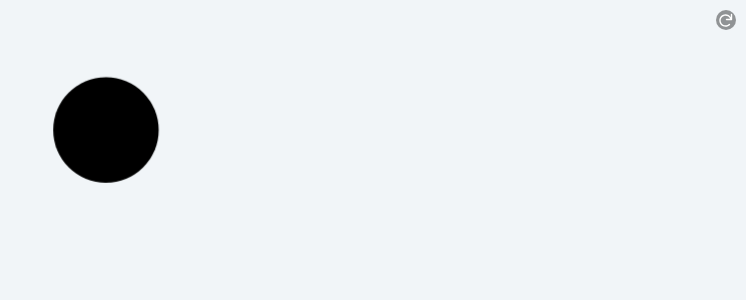
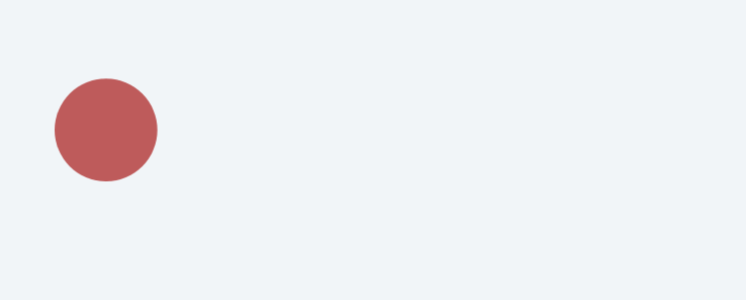
Before and after one commit to alivarastepour/react, a React (Create React App) app: page / in a window 1280 px wide. Shown: the top 300 px of the page, without its empty margins (534-1280 px from the left). Built offline with nearby package versions, Linux system fonts and the light colour scheme.

Commit message:
framer-motion spinner is costumized

```diff
--- a/src/tutorial/27-react-with-framer-motion/index.js
+++ b/src/tutorial/27-react-with-framer-motion/index.js
@@ -1,19 +1,16 @@
 import * as React from "react";
 import { useState } from "react";
 import { motion } from "framer-motion";
-import { Refresh } from "./refresh";
 
 import "./styles.css";
 
 const Setup = () => {
-  const [count, setCount] = useState(0);
   return (
     <>
-      <Refresh onClick={() => setCount(count + 1)} />
       <div className="example-container">
         <motion.div
           animate={{
-            scale: [1, 2, 2, 1, 1],
+            scale: [0.5, 1, 1.5, 1, 0.5],
             rotate: [0, 0, 270, 270, 0],
             borderRadius: ["20%", "20%", "50%", "50%", "20%"]
           }}
--- a/src/tutorial/27-react-with-framer-motion/refresh.js
+++ /dev/null
@@ -1,38 +0,0 @@
-import * as React from "react";
-import { motion } from "framer-motion";
-
-const button = {
-  rest: { scale: 1 },
-  hover: { scale: 1.1 },
-  pressed: { scale: 0.95 }
-};
-const arrow = {
-  rest: { rotate: 0 },
-  hover: { rotate: 360 }
-};
-
-export const Refresh = ({ onClick }) => {
-  return (
-    <motion.div
-      className="refresh"
-      onClick={onClick}
-      variants={button}
-      initial="rest"
-      whileHover="hover"
-      whileTap="pressed"
-    >
-      <motion.svg
-        width="16"
-        height="16"
-        xmlns="http://www.w3.org/2000/svg"
-        variants={arrow}
-      >
-        <motion.path
-          d="M12.8 5.1541V2.5a.7.7 0 0 1 1.4 0v5a.7.7 0 0 1-.7.7h-5a.7.7 0 0 1 0-1.4h3.573c-.7005-1.8367-2.4886-3.1-4.5308-3.1C4.8665 3.7 2.7 5.85 2.7 8.5s2.1665 4.8 4.8422 4.8c1.3035 0 2.523-.512 3.426-1.4079a.7.7 0 0 1 .986.9938C10.7915 14.0396 9.2186 14.7 7.5422 14.7 4.0957 14.7 1.3 11.9257 1.3 8.5s2.7957-6.2 6.2422-6.2c2.1801 0 4.137 1.1192 5.2578 2.8541z"
-          fill="#fff"
-          fillRule="nonzero"
-        />
-      </motion.svg>
-    </motion.div>
-  );
-};
--- a/src/tutorial/27-react-with-framer-motion/styles.css
+++ b/src/tutorial/27-react-with-framer-motion/styles.css
@@ -1,6 +1,6 @@
 
   .example-container div {
-    background: black;
+    background: rgb(190, 91, 91);
     border-radius: 30px;
     width: 100px;
     height: 100px;
```
